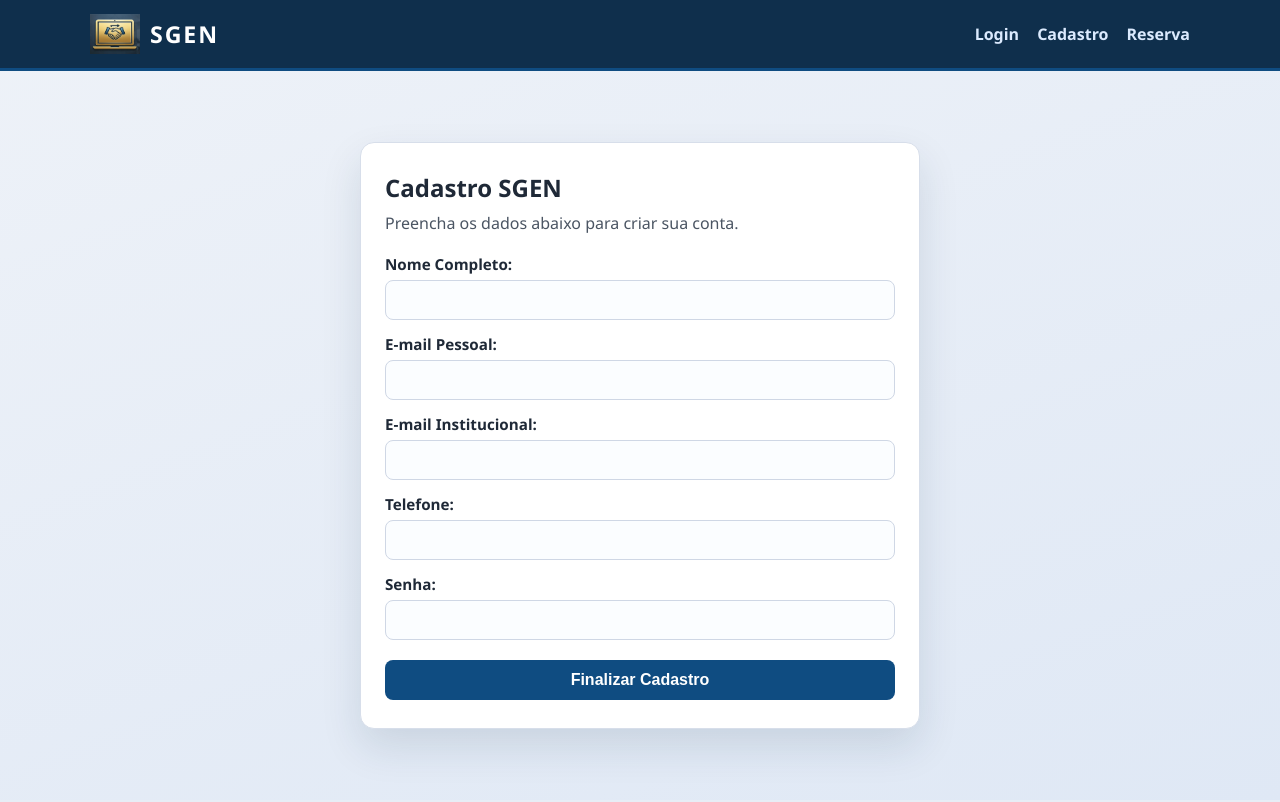
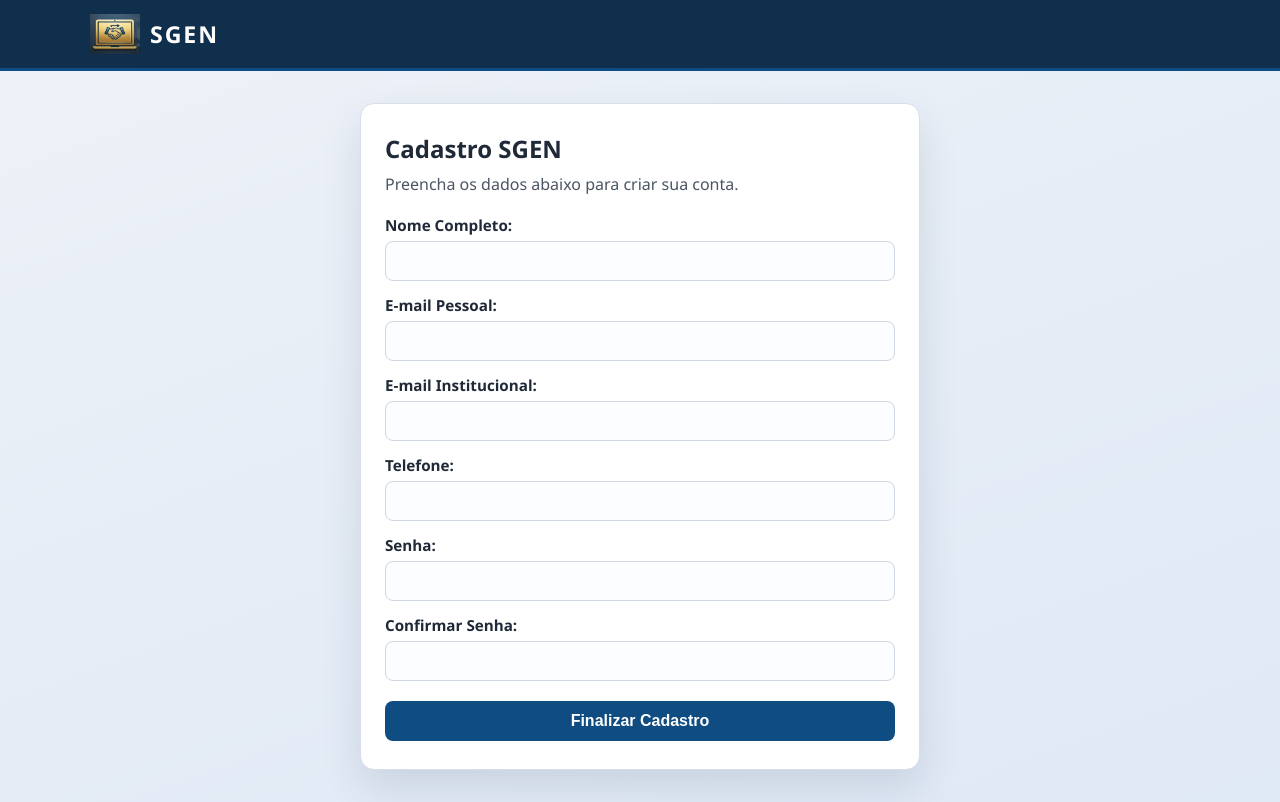
Before and after one commit to michaeldouglasx/SGEN---Sistema-de-Gest-o-de-Equipamentos-de-Notebook, a Django app: page /cadastro/ in a window 1280 px wide. Before the commit the page ends 762 px from the top, so only its background shows below. Run offline with Django 5.2, Linux system fonts and the light colour scheme.

Commit message:
adição de confirmacao de senha no forms

```diff
--- a/accounts/forms.py
+++ b/accounts/forms.py
@@ -11,6 +11,10 @@ class CadastroForm(forms.Form):
         label="Crie sua Senha",
         min_length=8
     )
+    confirm_password = forms.CharField(
+        widget=forms.PasswordInput,
+        label="Confirme sua senha",
+        min_length=8)
 
     def save(self):
         user = User(
@@ -20,15 +24,24 @@ class CadastroForm(forms.Form):
             phone = self.cleaned_data['phone'],
             username =self.cleaned_data['email_academico']
         )
-
-        senha_digitada = self.cleaned_data['password']
-
-        user.set_password(senha_digitada)
+        senha = self.cleaned_data.get("password")
+        user.set_password(senha)
         user.save()
         return user
+
+
 
     def clean_email_academico(self):
         email = self.cleaned_data.get('email_academico')
         if User.objects.filter(email_academico=email).exists():
             raise forms.ValidationError('Este e-mail já está cadastrado no SGEN')
         return email
+
+    def clean(self):
+        senha_digitada = self.cleaned_data.get("password")
+        confirmacao_de_senha_digitada = self.cleaned_data.get("confirm_password")
+
+        if senha_digitada != confirmacao_de_senha_digitada:
+            raise forms.ValidationError("Senhas não são idênticas")
+        else:
+            return self.cleaned_data
--- a/accounts/templates/cadastro.html
+++ b/accounts/templates/cadastro.html
@@ -35,12 +35,28 @@
             {{ formulario.password }}
         </div>
 
+        <div class="campo">
+            <label>Confirmar Senha:</label>
+            {{ formulario.confirm_password }}
+        </div>
+
+    {% if formulario.non_field_errors %}
+    <div class="alerta-erro">
+        {% for erro in formulario.non_field_errors %}
+            <p>{{ erro }}</p>
+        {% endfor %}
+    </div>
+{% endif %}
+
+
         {% if formulario.errors %}
         <div class="mensagem-erro">
             {{ formulario.errors }}
         </div>
         {% endif %}
 
+
+
         <button type="submit" class="btn-principal">Finalizar Cadastro</button>
     </form>
 </section>
--- a/accounts/templates/reserva.html
+++ b/accounts/templates/reserva.html
@@ -9,11 +9,6 @@
 
 	<form method="post" class="formulario-padrao" action="#">
 		{% csrf_token %}
-
-		<div class="campo">
-			<label for="id_equipamento">Equipamento</label>
-			<input id="id_equipamento" type="text" name="equipamento" placeholder="Ex: Notebook Dell 5410" required>
-		</div>
 
 		<div class="campo">
 			<label for="id_data">Data da Reserva</label>
--- a/accounts/urls/urls.py
+++ b/accounts/urls/urls.py
@@ -8,4 +8,5 @@ urlpatterns = [
     path('login/', Login_View, name='login'),
     path('cadastro/', Cadastro_View, name='cadastro'),
     path('Reserva/', Reserva_View, name='reserva')
+
 ]
--- a/templates/base.html
+++ b/templates/base.html
@@ -17,14 +17,6 @@
                 <img src="{% static '/images/logoPronta.png' %}" alt="Logo SGEN">
                 <a class="logo" href="{% url 'login' %}">SGEN</a>
             </div>
-            <nav>
-                <ul class="menu">
-                    <li><a href="{% url 'login' %}">Login</a></li>
-                    <li><a href="{% url 'cadastro' %}">Cadastro</a></li>
-                    <li><a href="{% url 'reserva' %}">Reserva</a></li>
-                </ul>
-            </nav>
-        </div>
     </header>
 
     <main class="area-principal">
```
Also changed, not shown: accounts/templates/recuperar_senha.html (+24 -0 lines).
